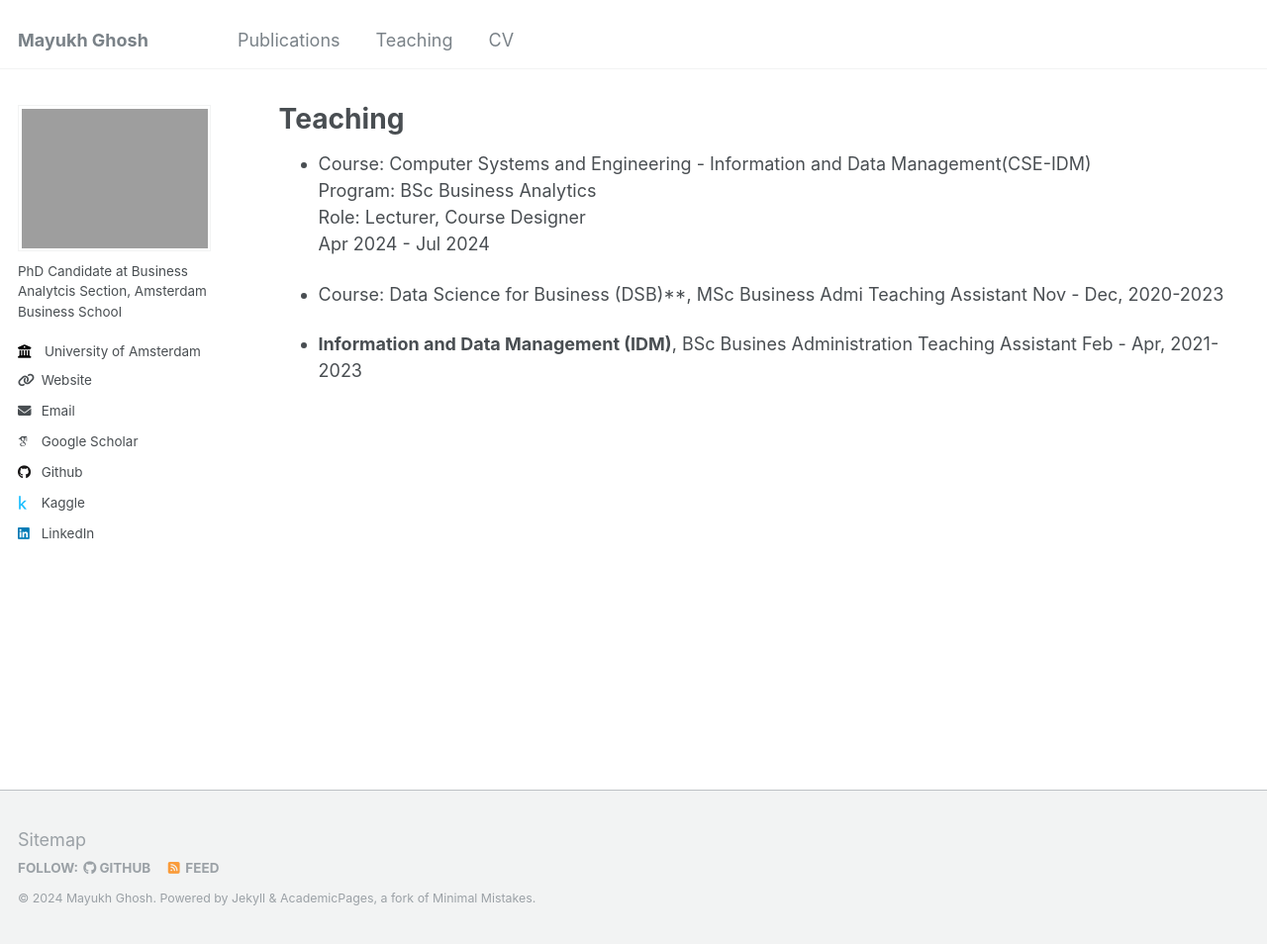
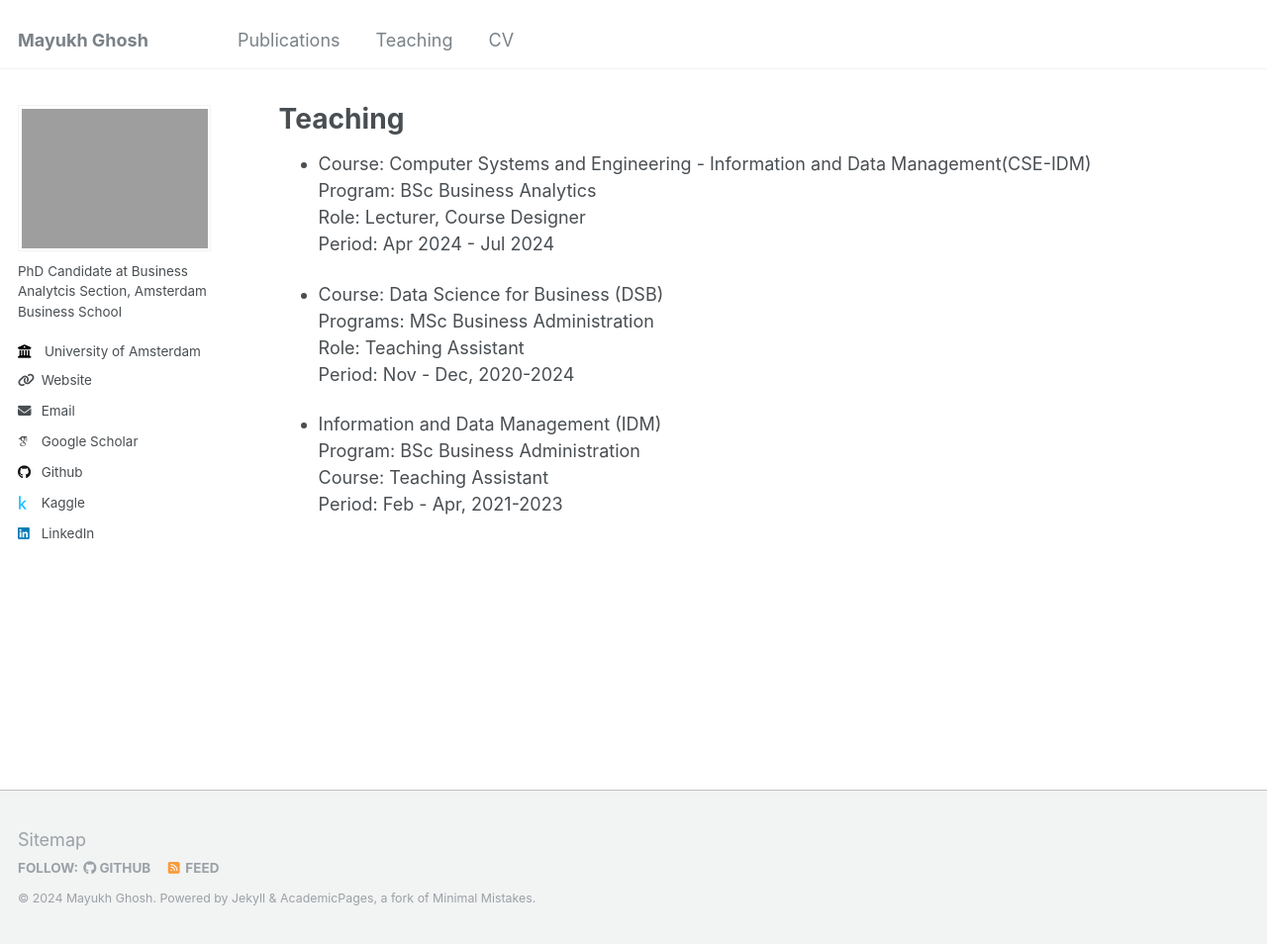
Before and after one commit to mghosh1993/mayukhghosh, a Jekyll site: the page built from _pages/teaching.md, in a window 1280 px wide and 954 px high. Shown: the whole window at 99% size. Built offline with Jekyll 4.4.1, drawn with Linux system fonts in a browser that asks for light colours; some web fonts are replaced.

Commit message:
Update teaching.md

```diff
--- a/_pages/teaching.md
+++ b/_pages/teaching.md
@@ -8,10 +8,14 @@ author_profile: true
 -   Course: Computer Systems and Engineering - Information and Data Management(CSE-IDM)
     Program: BSc Business Analytics
     Role: Lecturer, Course Designer
-    Apr 2024 - Jul 2024
+    Period: Apr 2024 - Jul 2024
 
--   Course: Data Science for Business (DSB)**, MSc Business Admi
-    Teaching Assistant Nov - Dec, 2020-2023
+-   Course: Data Science for Business (DSB)
+    Programs: MSc Business Administration
+    Role: Teaching Assistant
+    Period: Nov - Dec, 2020-2024
 
--   **Information and Data Management (IDM)**, BSc Busines
-    Administration Teaching Assistant Feb - Apr, 2021-2023
+-   Information and Data Management (IDM)
+    Program: BSc Business Administration
+    Course: Teaching Assistant
+    Period: Feb - Apr, 2021-2023
```
